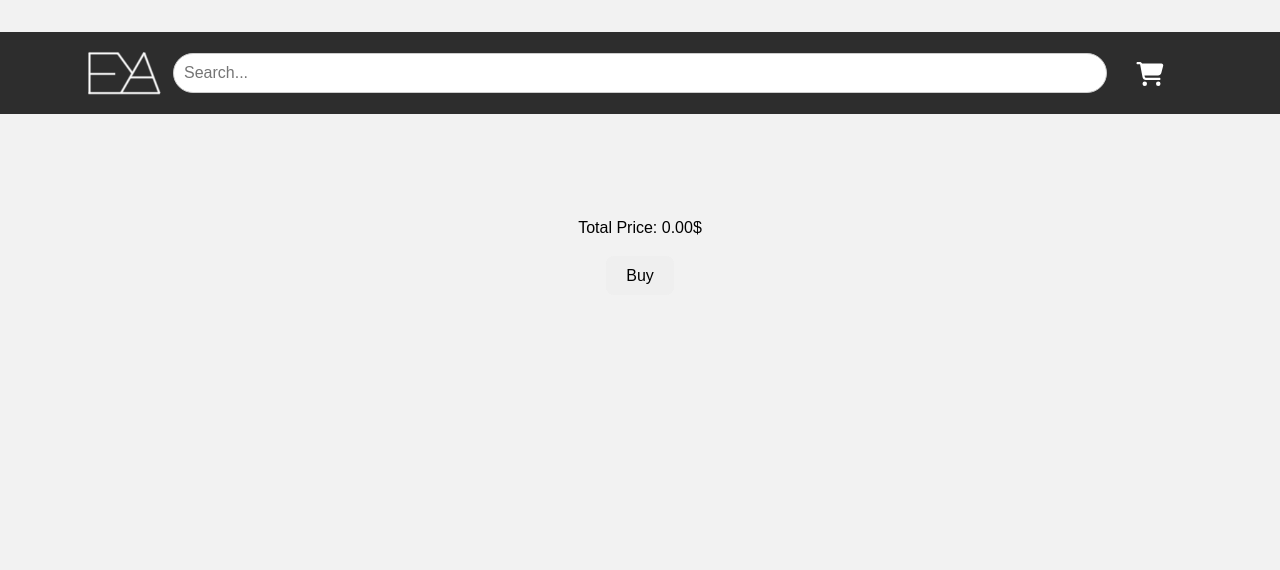
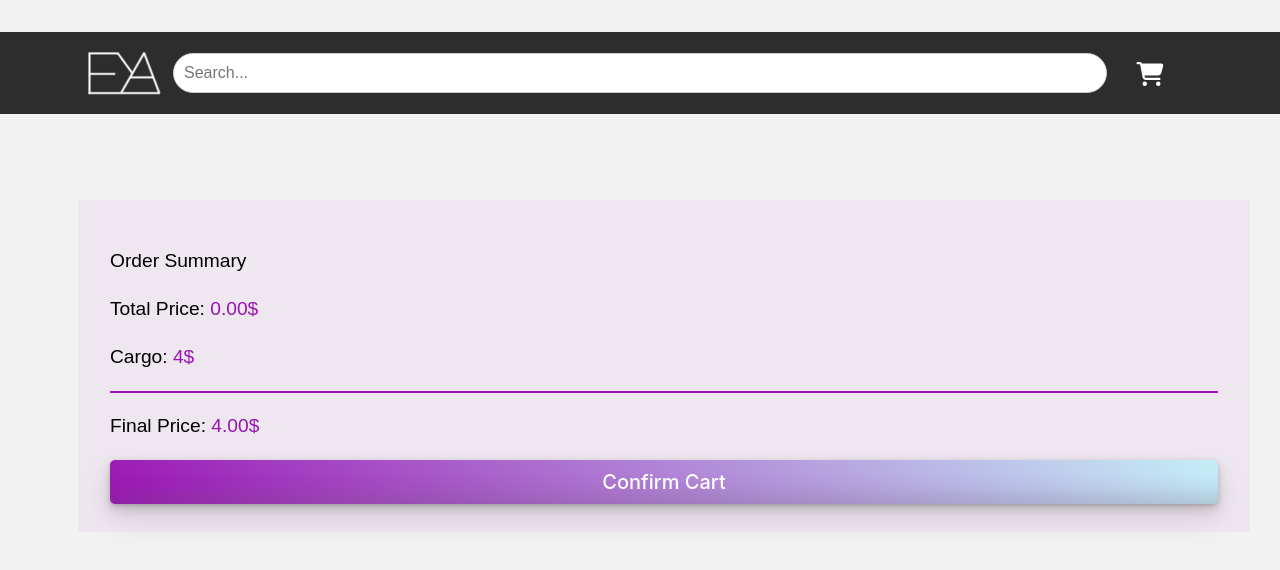
Before and after one commit to lailanajafli/React-final-eccommerce, a React (Vite) app: page /viewcart in a window 1280 px wide. Shown: the top 570 px of the page. Built offline with nearby package versions, Linux system fonts and the light colour scheme; a web font is replaced by a local one.

Commit message:
created viewCart page

```diff
--- a/src/components/viewcart/ViewCart.css
+++ b/src/components/viewcart/ViewCart.css
@@ -8,18 +8,30 @@
     text-align: center;
 }
 
-.totalItems{
+.totalItems {
     color: black;
 }
 
-.v-total{
+.v-total {
     color: black;
 }
 
-.v-between{
+.v-between {
     display: flex;
     text-align: left;
+    justify-content: space-evenly;
+    column-gap: 3rem;
     align-items: center;
+}
+
+.v-button-container {
+    display: flex;
+    gap: 1rem;
+}
+
+.line{
+    width: 100%;
+    border: 1px solid #9a12b3;
 }
 
 .v-card {
@@ -31,14 +43,53 @@
     transition: box-shadow 0.3s ease;
 }
 
-@media (max-width: 650px) {
-    .v-card {
+.v-checkout {
+    padding: 28px 2rem;
+    top: 100px;
+    text-align: left;
+    position: sticky;
+    align-self: flex-start;
+    width: 100%;
+    background-color: #efe7f0;
+}
+
+@media (max-width: 873px) {
+    .v-between {
         flex-wrap: wrap;
     }
 }
 
+@media (max-width: 873px) {
+    .middle {
+        flex-wrap: wrap;
+    }
+}
+
+
+@media (max-width:321px) {
+    .v-card {
+        min-width: 250px;
+    }
+}
+
+.v-remove-button {
+    background-color: #dc3545;
+    border: none;
+    color: white;
+    padding: 5px 10px;
+    border-radius: 5px;
+    margin-bottom: 11rem;
+    cursor: pointer;
+    transition: background-color 0.3s ease;
+}
+
 .v-card:hover {
     box-shadow: 0 4px 8px rgba(0, 0, 0, 0.2);
+}
+
+.middle {
+    display: flex;
+    gap: 3rem;
 }
 
 .v-card-image {
@@ -49,6 +100,30 @@
     border-bottom-left-radius: 10px;
 }
 
+.v-checkout p {
+    font-size: 1.2rem;
+    color: black;
+}
+
+.v-checkout span {
+    font-size: 1.2rem;
+    color: #9a12b3;
+    margin-bottom: 10px;
+}
+
+.checkout button:hover {
+    background-color: #0056b3;
+}
+
+
+.v-checkout button {
+    padding: 10px 20px;
+    width: 100%;
+    border-radius: 5px;
+    font-size: 20px;
+    cursor: pointer;
+    transition: background-color 0.3s ease;
+}
 
 .v-card-title {
     font-size: 1.2rem;
@@ -61,9 +136,3 @@
     color: #666;
     margin-bottom: 10px;
 }
-
-.v-price {
-    color: red;
-    font-weight: bold;
-    margin-bottom: 10px;
-}
--- a/src/components/viewcart/ViewCart.jsx
+++ b/src/components/viewcart/ViewCart.jsx
@@ -1,70 +1,10 @@
-// import React from 'react';
-// import Card from 'react-bootstrap/Card';
-// import './ViewCart.css';
-// import Navbar2 from '../navbar/Navbar2';
-// import { useSelector, useDispatch } from 'react-redux';
-// import { addToCard, removeFromCard } from '../../app/features/products/productSlice';
-// import { Badge } from 'react-bootstrap';
-
-// export default function viewCart() {
-//     const dispatch = useDispatch();
-//     const cards = useSelector(state => state.product.cartItems);
-
-//     const checkIfProductInStore = (id) => Boolean(cards?.find(el => el.id === id));
-
-//     return (
-//         <div>
-//             <Navbar2 />
-//             <div className='container' style={{ display: 'flex', flexDirection: 'column', gap: '2rem', padding: '0 30px' }}>
-//                 {cards.map(el => (
-//                     <div key={el.id}>
-//                         <div className="v-card">
-//                             <img className="v-card-image" src={el.image} alt={el.title} />
-//                             <div className='v-between'>
-//                                 <div >
-//                                     <p className="v-card-title">{el.title}</p>
-//                                     <p className="v-card-description">{el.description}</p>
-//                                 </div>
-//                                 <div className="v-button-container">
-//                                     <button>-</button>
-//                                     <p>{el.quantitiy}</p>
-//                                     <button>+</button>
-//                                 </div>
-//                             </div>
-//                         </div>
-//                     </div>
-//                 ))}
-//             </div>
-//             <div>
-//                 <p className='v-total'>Total Price: {cards.reduce((a, b) => a + b.price, 0)}$</p>
-//                 <button>Buy</button>
-//             </div>
-//         </div>
-//     );
-// }
-
-
-
-
-
-
-
-
-
-
-
-
-
-
-
-
 
 import React from "react";
 import Card from "react-bootstrap/Card";
 import "./ViewCart.css";
 import Navbar2 from "../navbar/Navbar2";
 import { useSelector, useDispatch } from "react-redux";
-import { decrementQuantity, incrementQuantity } from "../../app/features/products/productSlice";
+import { decrementQuantity, incrementQuantity, removeFromCard } from "../../app/features/products/productSlice";
 
 
 export default function ViewCart() {
@@ -79,6 +19,16 @@ export default function ViewCart() {
         dispatch(incrementQuantity({ id }));
     };
 
+    const removeCard = (id) => {
+        dispatch(removeFromCard(id));
+    };
+
+
+    const checkIfProductInStore = (id) => Boolean(cards?.find(el => el.id === id));
+    const totalPrice = cards.reduce((total, item) => total + item.price * item.quantity, 0);
+    const shippingCost = totalPrice < 150 ? 4 : 0;
+    const finalPrice = totalPrice + shippingCost;
+
     return (
         <div>
             <Navbar2 />
@@ -91,31 +41,52 @@ export default function ViewCart() {
                     padding: "0 30px",
                 }}
             >
+                <div className="middle">
+                    <div style={{ display: 'flex', flexDirection: 'column', gap: '1rem' }}>
                         {cards.map((el) => (
                             <div key={el.id}>
                                 <div className="v-card">
+                                    <div className="v-between">
+                                        <div>
                                             <img className="v-card-image" src={el.image} alt={el.title} />
-                            <div className="v-between">
+                                        </div>
                                         <div>
                                             <p className="v-card-title">{el.title}</p>
                                             <p className="v-card-description">{el.description}</p>
                                         </div>
                                         <div className="v-button-container">
                                             <button onClick={() => DecrementQuantity(el.id)}>-</button>
-                                    <p style={{ color: 'black' }} >{el.quantity}</p> {/* Miktarı göstermek için el.quantity kullanıldı */}
+                                            <p style={{ color: 'black' }} >{el.quantity}</p>
                                             <button onClick={() => IncrementQuantity(el.id)}>+</button>
                                         </div>
+                                        <div>
+                                            <p className="d-price">{el.price}$</p>
+                                        </div>
+                                    </div>
+                                    <div>
+                                        {checkIfProductInStore(el.id) &&
+                                            <button onClick={() => removeCard(el.id)} variant="danger" className="v-remove-button">X</button>
+                                        }
                                     </div>
                                 </div>
                             </div>
                         ))}
                     </div>
+                    <div className="v-checkout">
                         <div>
+                            <p>Order Summary</p>
                             <p className="v-total">
                                 Total Price:{" "}
-                    {cards.reduce((a, b) => a + b.price * b.quantity, 0).toFixed(2)}$
+                                <span> {totalPrice.toFixed(2)}$</span>
                             </p>
-                <button>Buy</button>
+                            <p>Cargo: <span> {shippingCost}$</span></p>
+                            {totalPrice > 150 && <p className="freeCargo">Free Cargo for $150 and Above (Seller Pays): <span> -4$</span></p>}
+                            <div className="line"></div>
+                            <p>Final Price: <span> {finalPrice.toFixed(2)}$</span></p>
+                            <button className="add-to-cart-button">Confirm Cart</button>
+                        </div>
+                    </div>
+                </div>
             </div>
         </div>
     );
```
Lines whose indentation alone changed are shown as unchanged.
